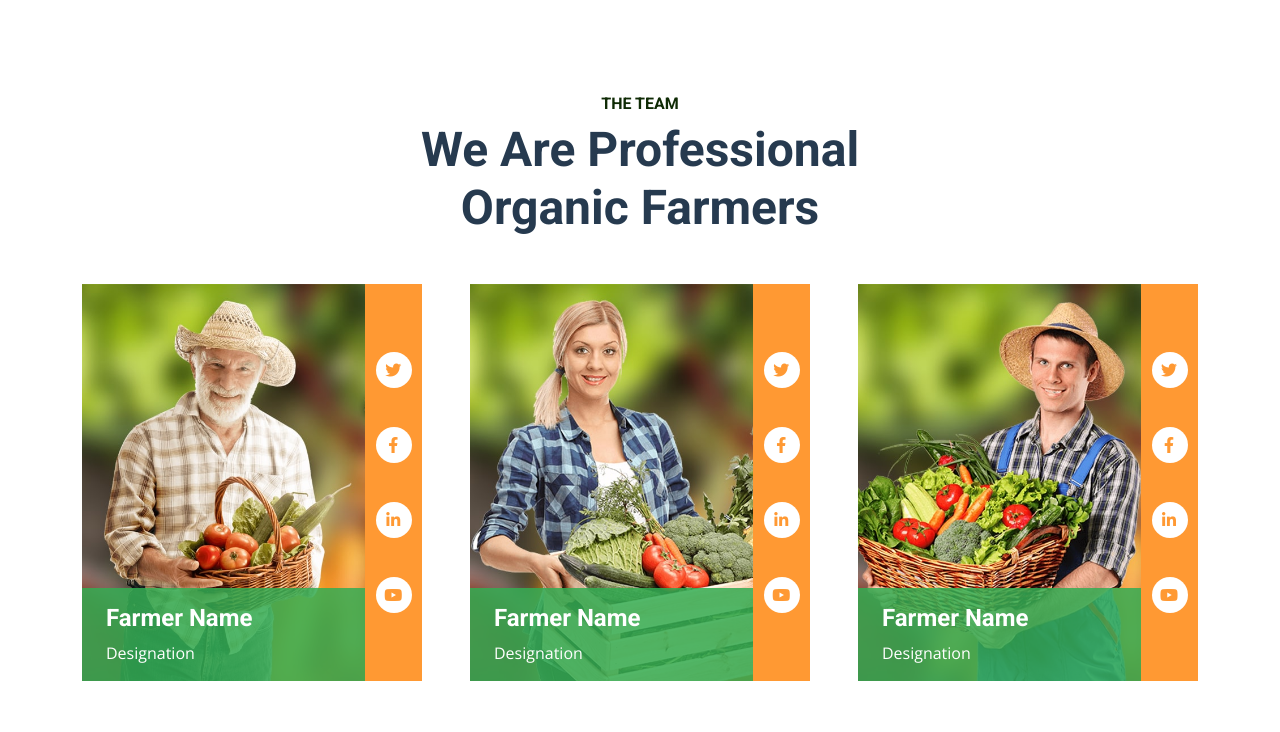
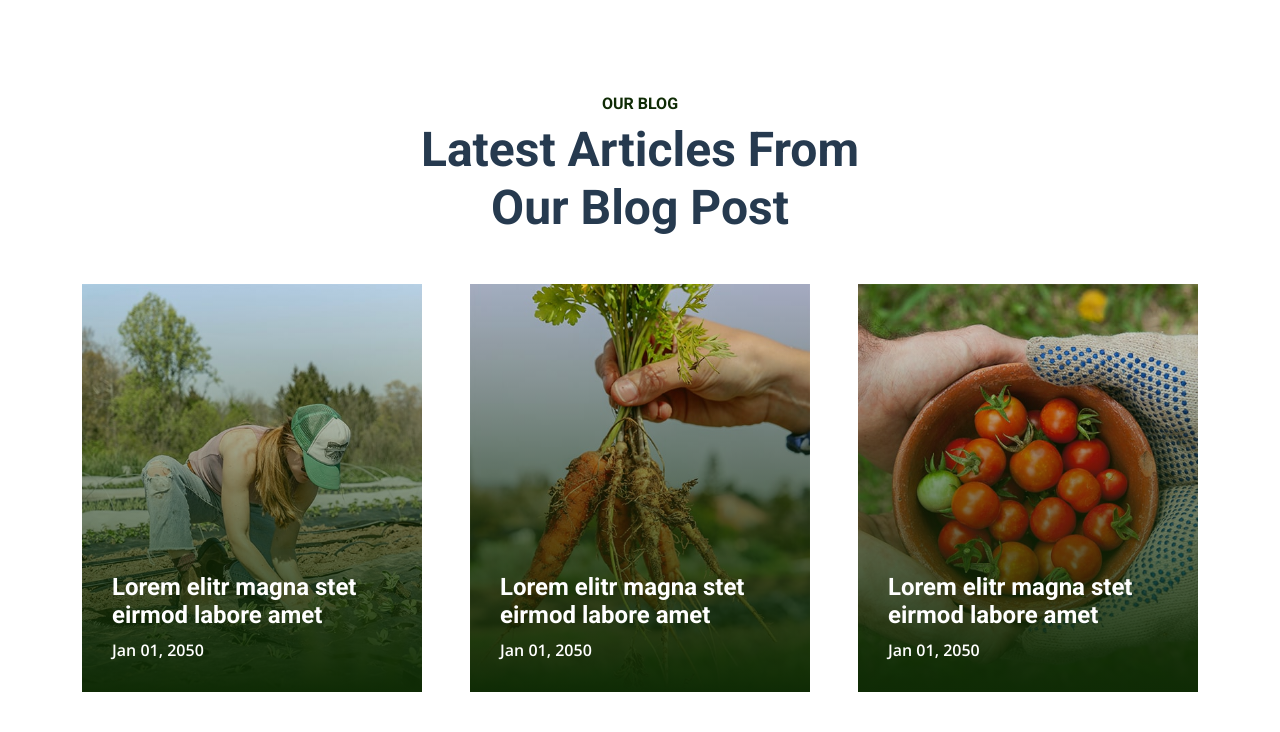
Before and after one commit to byron00123/NawiriFarms, a plain HTML site: page public_html/index.html in a window 1280 px wide. Shown: the part 6877-7609 px from the top of the page. Drawn offline with nearby package versions, Linux system fonts and the light colour scheme.

Commit message:
update ui

```diff
--- a/public_html/index.html
+++ b/public_html/index.html
@@ -456,81 +456,6 @@
     <!-- Testimonial End -->
 
 
-    <!-- Team Start -->
-    <div class="container-fluid py-5">
-        <div class="container">
-            <div class="mx-auto text-center mb-5" style="max-width: 500px;">
-                <h6 class="text-primary text-uppercase">The Team</h6>
-                <h1 class="display-5">We Are Professional Organic Farmers</h1>
-            </div>
-            <div class="row g-5">
-                <div class="col-lg-4 col-md-6">
-                    <div class="row g-0">
-                        <div class="col-10">
-                            <div class="position-relative">
-                                <img class="img-fluid w-100" src="img/team-1.jpg" alt="">
-                                <div class="position-absolute start-0 bottom-0 w-100 py-3 px-4" style="background: rgba(52, 173, 84, .85);">
-                                    <h4 class="text-white">Farmer Name</h4>
-                                    <span class="text-white">Designation</span>
-                                </div>
-                            </div>
-                        </div>
-                        <div class="col-2">
-                            <div class="h-100 d-flex flex-column align-items-center justify-content-around bg-secondary py-5">
-                                <a class="btn btn-square rounded-circle bg-white" href="https://freewebsitecode.com/"><i class="fab fa-twitter text-secondary"></i></a>
-                                <a class="btn btn-square rounded-circle bg-white" href="https://facebook.com/freewebsitecode/"><i class="fab fa-facebook-f text-secondary"></i></a>
-                                <a class="btn btn-square rounded-circle bg-white" href="https://freewebsitecode.com/"><i class="fab fa-linkedin-in text-secondary"></i></a>
-                                <a class="btn btn-square rounded-circle bg-white" href="https://youtube.com/freewebsitecode/"><i class="fab fa-youtube text-secondary"></i></a>
-                            </div>
-                        </div>
-                    </div>
-                </div>
-                <div class="col-lg-4 col-md-6">
-                    <div class="row g-0">
-                        <div class="col-10">
-                            <div class="position-relative">
-                                <img class="img-fluid w-100" src="img/team-2.jpg" alt="">
-                                <div class="position-absolute start-0 bottom-0 w-100 py-3 px-4" style="background: rgba(52, 173, 84, .85);">
-                                    <h4 class="text-white">Farmer Name</h4>
-                                    <span class="text-white">Designation</span>
-                                </div>
-                            </div>
-                        </div>
-                        <div class="col-2">
-                            <div class="h-100 d-flex flex-column align-items-center justify-content-around bg-secondary py-5">
-                                <a class="btn btn-square rounded-circle bg-white" href="https://freewebsitecode.com/"><i class="fab fa-twitter text-secondary"></i></a>
-                                <a class="btn btn-square rounded-circle bg-white" href="https://facebook.com/freewebsitecode/"><i class="fab fa-facebook-f text-secondary"></i></a>
-                                <a class="btn btn-square rounded-circle bg-white" href="https://freewebsitecode.com/"><i class="fab fa-linkedin-in text-secondary"></i></a>
-                                <a class="btn btn-square rounded-circle bg-white" href="https://youtube.com/freewebsitecode/"><i class="fab fa-youtube text-secondary"></i></a>
-                            </div>
-                        </div>
-                    </div>
-                </div>
-                <div class="col-lg-4 col-md-6">
-                    <div class="row g-0">
-                        <div class="col-10">
-                            <div class="position-relative">
-                                <img class="img-fluid w-100" src="img/team-3.jpg" alt="">
-                                <div class="position-absolute start-0 bottom-0 w-100 py-3 px-4" style="background: rgba(52, 173, 84, .85);">
-                                    <h4 class="text-white">Farmer Name</h4>
-                                    <span class="text-white">Designation</span>
-                                </div>
-                            </div>
-                        </div>
-                        <div class="col-2">
-                            <div class="h-100 d-flex flex-column align-items-center justify-content-around bg-secondary py-5">
-                                <a class="btn btn-square rounded-circle bg-white" href="https://freewebsitecode.com/"><i class="fab fa-twitter text-secondary"></i></a>
-                                <a class="btn btn-square rounded-circle bg-white" href="https://facebook.com/freewebsitecode/"><i class="fab fa-facebook-f text-secondary"></i></a>
-                                <a class="btn btn-square rounded-circle bg-white" href="https://freewebsitecode.com/"><i class="fab fa-linkedin-in text-secondary"></i></a>
-                                <a class="btn btn-square rounded-circle bg-white" href="https://youtube.com/freewebsitecode/"><i class="fab fa-youtube text-secondary"></i></a>
-                            </div>
-                        </div>
-                    </div>
-                </div>
-            </div>
-        </div>
-    </div>
-    <!-- Team End -->
 
 
     <!-- Blog Start -->
```
Also changed, not shown: public_html/about.html (+15 -15 lines), public_html/contact.html (+3 -3 lines), public_html/product.html (+3 -3 lines), public_html/service.html (+2 -2 lines).
